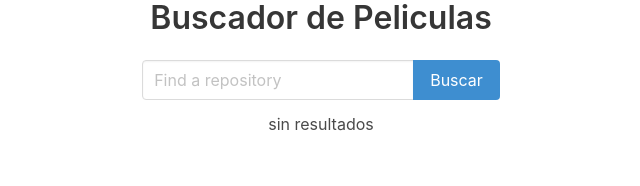
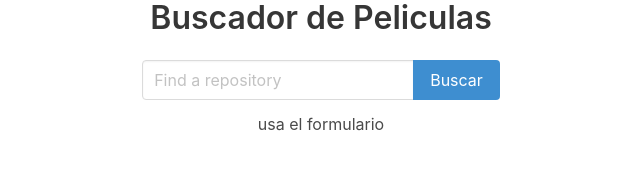
Before and after one commit to fedeatanasoff/react-movie-omdb, a React (Create React App) app: page / in a window 1280 px wide. Shown: the top 186 px of the page, without its empty margins (319-959 px from the left). Built offline with nearby package versions, Linux system fonts and the light colour scheme.

Commit message:
corrigiendo los mensajes para busqueda vacia y sin resultados

```diff
--- a/src/App.css
+++ b/src/App.css
@@ -9,7 +9,7 @@
 .movielist-container {
   display: flex;
   flex-wrap: wrap;
-  justify-content: space-between;
+  justify-content: space-around;
 }
 
 @media (max-width: 500px) {
--- a/src/App.js
+++ b/src/App.js
@@ -7,25 +7,31 @@ import "bulma/css/bulma.css";
 
 class App extends Component {
   state = {
-    results: []
+    results: [],
+    useSearch: false
   };
 
   handleResults = results => {
-    this.setState({ results });
+    this.setState({ results, useSearch: true });
+  };
+
+  renderResults = () => {
+    const { results } = this.state;
+    return results.length === 0 ? (
+      <p>sin resultados</p>
+    ) : (
+      <MovieList movies={results} />
+    );
   };
 
   render() {
-    const { results } = this.state;
+    const { useSearch } = this.state;
     return (
       <div className="container">
         <Title>Buscador de Peliculas</Title>
         <div className="centrado">
           <SearchForm handleResults={this.handleResults} />
-          {results.length === 0 ? (
-            <p>sin resultados</p>
-          ) : (
-            <MovieList movies={results} />
-          )}
+          {useSearch ? this.renderResults() : <p>usa el formulario</p>}
         </div>
       </div>
     );
--- a/src/components/SearchForm.jsx
+++ b/src/components/SearchForm.jsx
@@ -19,8 +19,8 @@ export class SearchForm extends Component {
     fetch(`http://www.omdbapi.com/?apikey=${API_KEY}&s=${inputPelicula}`)
       .then(res => res.json())
       .then(data => {
-        console.log("data fetch =>", data.Search);
-        handleResults(data.Search);
+        const { Search = [], totalResults = "0" } = data;
+        handleResults(Search);
       })
       .catch(e => console.log("Error => ", e));
 
```
